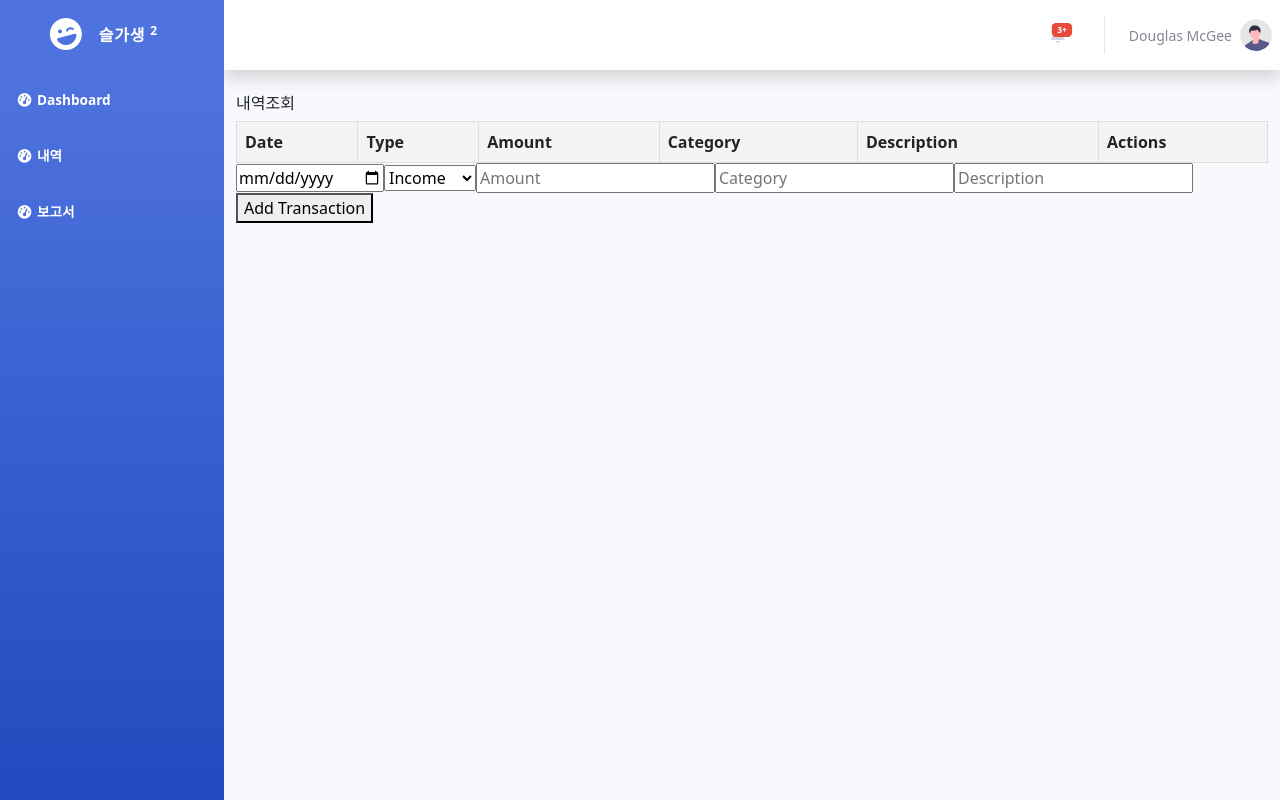
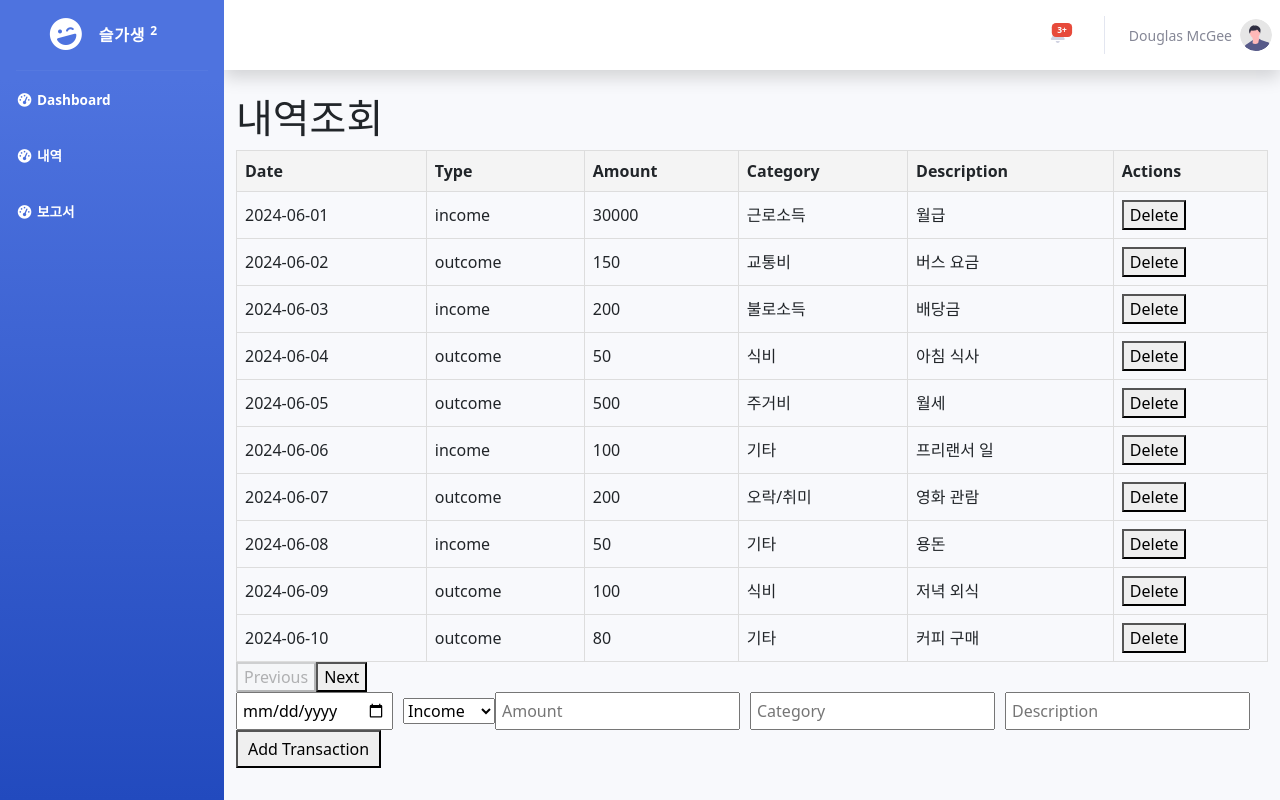
Before and after one commit to isj0228/sulgasaeng, a Vue app in the folder Skeleton_project/: page /record in a window 1280 px wide. Built offline with nearby package versions, Linux system fonts and the light colour scheme; data requests are answered from the project's data file.

Commit message:
Record 수정

```diff
--- a/Skeleton_project/db-server/db.json
+++ b/Skeleton_project/db-server/db.json
@@ -1,14 +1,13 @@
 {
-  "user":[
+  "user": [
     {
-          "id":"1",
-          "name":"park",
-          "email":"a@a.com",
-          "phone":"010",
-          "image":""
+      "id": "1",
+      "name": "park",
+      "email": "a@a.com",
+      "phone": "010",
+      "image": ""
     }
   ],
-
   "budget-list": [
     {
       "id": "1",
@@ -89,6 +88,14 @@
       "amount": "80",
       "category": "기타",
       "desc": "커피 구매"
+    },
+    {
+      "id": "7ebc",
+      "date": "2024-06-19",
+      "type": "income",
+      "amount": 10999,
+      "category": "근로소득",
+      "desc": "월급"
     }
   ]
 }
--- a/Skeleton_project/src/pages/Record.vue
+++ b/Skeleton_project/src/pages/Record.vue
@@ -1,6 +1,8 @@
 <template>
     <div>
-      <h6>내역조회</h6>
+      <h1>내역조회</h1>
+      <div v-if="loading">Loading...</div>
+      <div v-else>
         <table>
           <thead>
             <tr>
@@ -13,18 +15,20 @@
             </tr>
           </thead>
           <tbody>
-          <tr v-for="transaction in transactions" :key="transaction.id">
+            <tr v-for="transaction in paginatedTransactions" :key="transaction.id">
               <td>{{ transaction.date }}</td>
               <td>{{ transaction.type }}</td>
               <td>{{ transaction.amount }}</td>
               <td>{{ transaction.category }}</td>
               <td>{{ transaction.desc }}</td>
-            <td>
-              <button @click="deleteTransaction(transaction.id)">Delete</button>
-            </td>
+              <td><button @click="deleteTransaction(transaction.id)">Delete</button></td>
             </tr>
           </tbody>
         </table>
+        <div>
+          <button @click="prevPage" :disabled="currentPage === 1">Previous</button>
+          <button @click="nextPage" :disabled="currentPage === totalPages">Next</button>
+        </div>
         <form @submit.prevent="addNewTransaction">
         <input v-model="newTransaction.date" type="date" placeholder="Date" required />
         <select v-model="newTransaction.type" required>
@@ -37,14 +41,20 @@
         <button type="submit">Add Transaction</button>
       </form>
       </div>
+    </div>
+
   </template>
 
   <script>
-  import { defineComponent, ref, onMounted } from 'vue'
+  import { defineComponent, ref, onMounted, computed } from 'vue'
   import { useBudgetStore } from '@/stores/budgetStore.js'
+
   export default defineComponent({
     setup() {
       const budgetStore = useBudgetStore()
+      const loading = ref(true)
+      const currentPage = ref(1)
+      const itemsPerPage = 10
 
       const newTransaction = ref({
         date: '',
@@ -54,22 +64,57 @@ import { useBudgetStore } from '@/stores/budgetStore.js'
         desc: ''
       })
 
-      const addNewTransaction = () => {
-        budgetStore.addTransaction(newTransaction.value)
-        newTransaction.value = { date: '', type: 'income', amount: '', category: '', desc: '' }
+      const totalPages = computed(() => {
+        return Math.ceil(budgetStore.transactions.length / itemsPerPage)
+      })
+
+      const paginatedTransactions = computed(() => {
+        const start = (currentPage.value - 1) * itemsPerPage
+        const end = start + itemsPerPage
+        return budgetStore.transactions.slice(start, end)
+      })
+
+      const addNewTransaction = async () => {
+        await budgetStore.addTransaction(newTransaction.value)
+        newTransaction.value = { date: '', type: '', amount: '', category: '', desc: '' }
       }
+
+      const deleteTransaction = async (id) => {
+        await budgetStore.deleteTransaction(id)
+      }
+
+      const prevPage = () => {
+        if (currentPage.value > 1) {
+          currentPage.value -= 1
+        }
+      }
+
+      const nextPage = () => {
+        if (currentPage.value < totalPages.value) {
+          currentPage.value += 1
+        }
+      }
+
       onMounted(async () => {
-        await budgetStore.getTransactions() // 데이터 가져오기
+        try {
+          await budgetStore.getTransactions()
+        } finally {
+          loading.value = false
+        }
       })
+
       return {
-        transactions: budgetStore.transactions,
+        loading,
+        paginatedTransactions,
+        currentPage,
+        totalPages,
+        prevPage,
+        nextPage,
         newTransaction,
         addNewTransaction,
-        deleteTransaction: budgetStore.deleteTransaction
+        deleteTransaction
       }
-
-    },
-
+    }
   })
   </script>
 
@@ -89,4 +134,17 @@ import { useBudgetStore } from '@/stores/budgetStore.js'
     background-color: #f4f4f4;
     text-align: left;
   }
+
+  form {
+    margin-bottom: 20px;
+  }
+
+  form input {
+    margin-right: 10px;
+    padding: 5px;
+  }
+
+  form button {
+    padding: 5px 10px;
+  }
   </style>
```
Also changed, not shown: 1 other file (tests, documents, lock files or other folders). Lines whose indentation alone changed are shown as unchanged.
